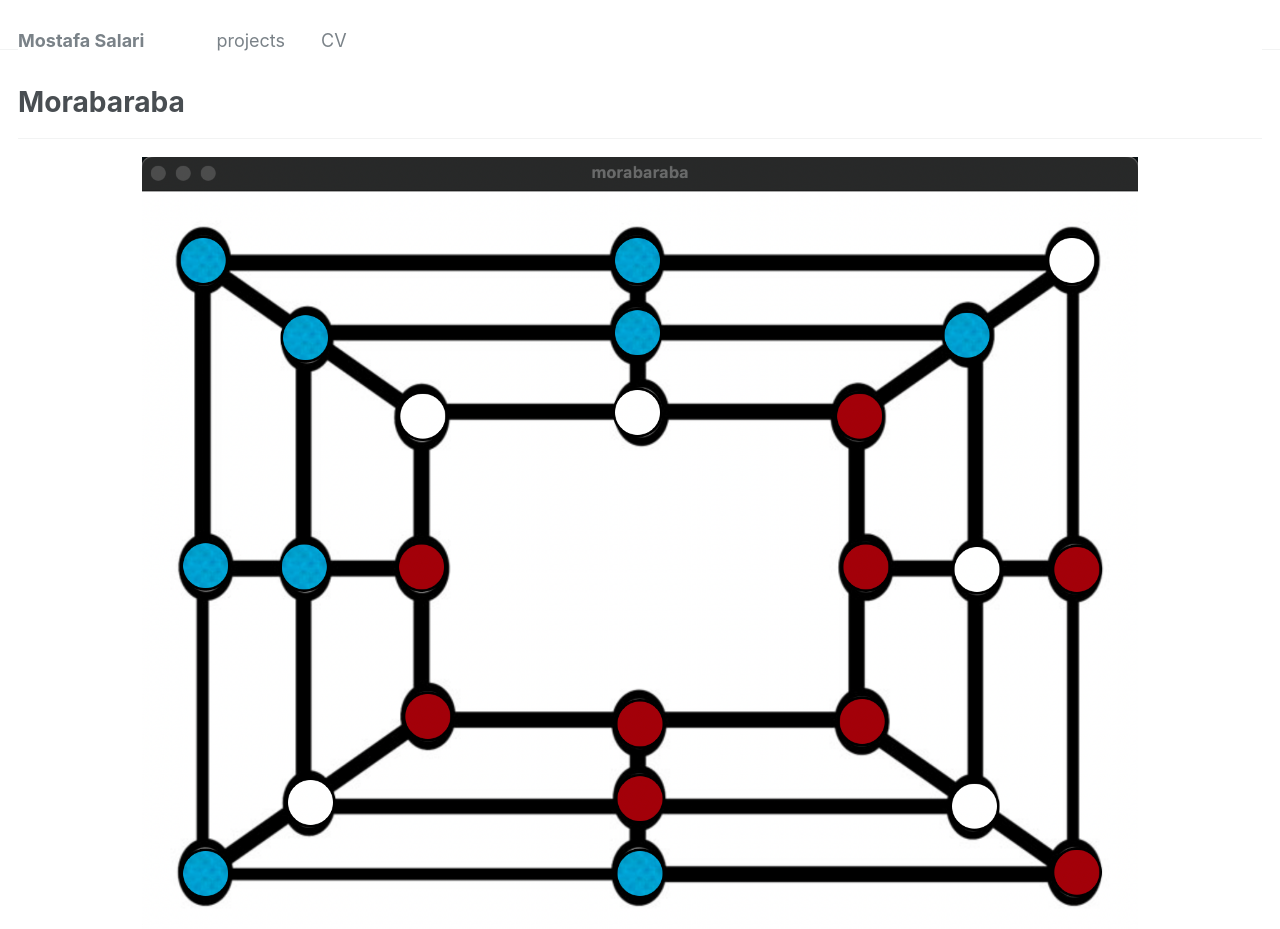
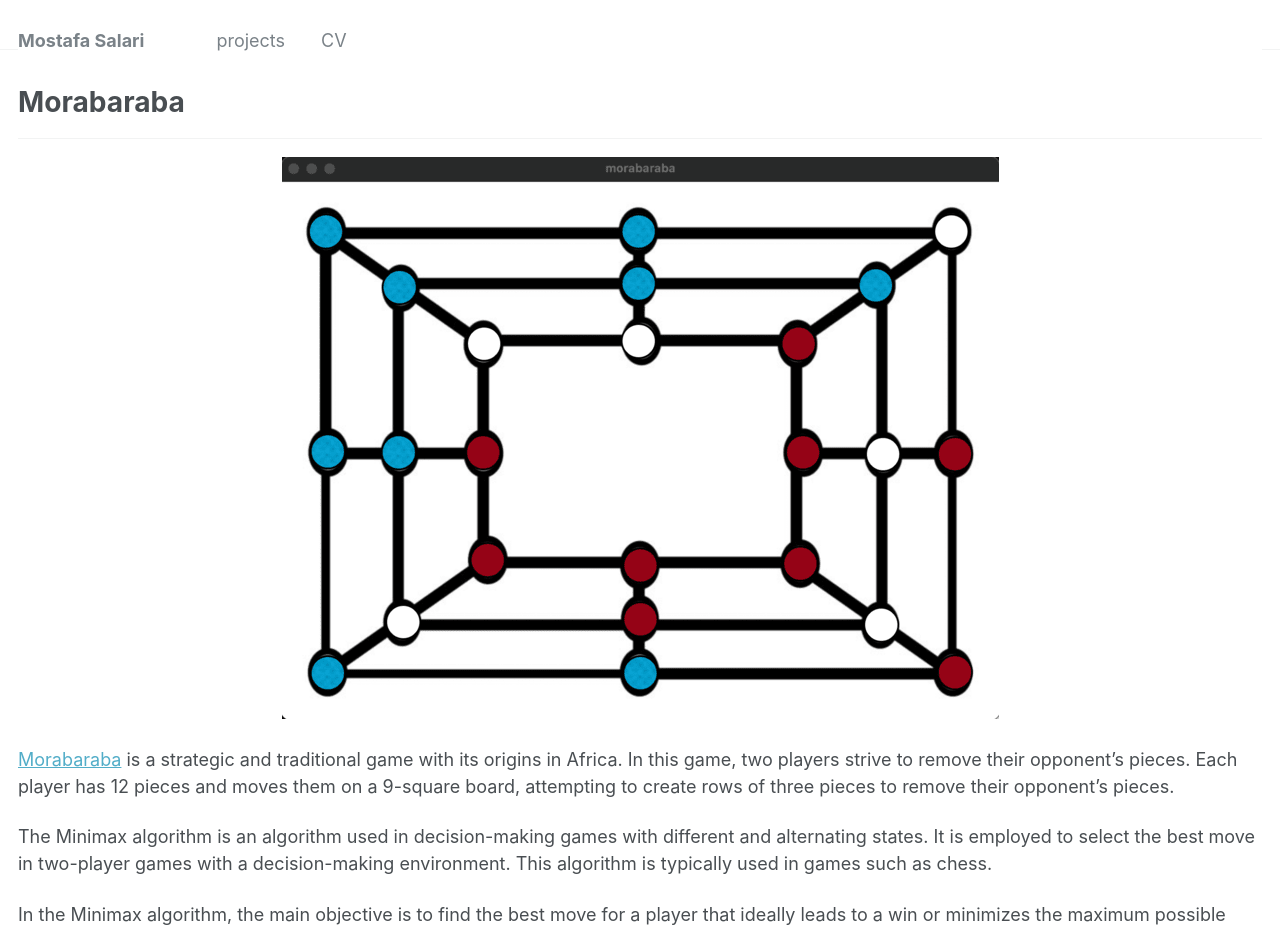
Before and after one commit to mostafasalarikhaniki/mostafasalarikhaniki.github.io, a Jekyll site: the page built from _pages/projects/morabaraba.md, in a window 1280 px wide and 1400 px high. Shown: the top 929 px of the window. Built offline with Jekyll 4.4.1, drawn with Linux system fonts in a browser that asks for light colours; some of the changed text lies outside the part shown.

Commit message:
fix morabaraba page

```diff
--- a/_config.yml
+++ b/_config.yml
@@ -10,7 +10,7 @@ locale                   : "en-US"
 title                    : "Mostafa Salari"
 title_separator          : "-"
 name                     : &name "Mostafa Salari Khaniki"
-description              : &description "Electronic engineer student"
+description              : &description "Bachelor of Computer Science"
 url                      : https://mostafasalarikhaniki.github.io # the base hostname & protocol for your site e.g. "https://mmistakes.github.io"
 baseurl                  : "" # the subpath of your site, e.g. "/blog"
 repository               : "mostafasalarikhaniki/mostafasalarikhaniki.github.io"
--- a/_pages/projects/morabaraba.md
+++ b/_pages/projects/morabaraba.md
@@ -16,8 +16,8 @@ author_profile: false
         width: 100%;
     }
     img.two {
-        height: 80%;
-        width: 80%;
+        height: 720;
+        width: 562;
     }
     * {
         box-sizing: border-box;
@@ -41,5 +41,25 @@ author_profile: false
         <br>
     </center>
 </body>
+</html>
 
-</html>
+[Morabaraba](https://en.wikipedia.org/wiki/Morabaraba) is a strategic and traditional game with its origins in Africa. In this game, two players strive to remove their opponent's pieces. Each player has 12 pieces and moves them on a 9-square board, attempting to create rows of three pieces to remove their opponent's pieces.
+
+The Minimax algorithm is an algorithm used in decision-making games with different and alternating states. It is employed to select the best move in two-player games with a decision-making environment. This algorithm is typically used in games such as chess.
+
+In the Minimax algorithm, the main objective is to find the best move for a player that ideally leads to a win or minimizes the maximum possible damage. The Minimax algorithm achieves this by exploring all possible game states and finding the best move through this process.
+
+My main goal in this project has been to implement the Morabaraba game with an intelligent AI opponent. Using the Minimax algorithm, the AI opponent can anticipate the best moves of the player and choose a move that creates the worst possible conditions for the player. This makes the game challenging and engaging for the player.
+
+If you truly want to create a game that people will want to play, I recommend using commercial engines like Unity or Unreal. These engines will greatly enhance your game and make your work easier. However, since my goal wasn't that and I wanted a bit more challenge, I decided to build the game solely using the PyQt5 library and develop its components and algorithms myself.
+
+<center>
+<video controls autoplay="autoplay" loop="true" controls muted>
+  <source src="/files/morabaraba/gamepaly-movie.mp4" type="video/mp4">
+</video>
+</center>
+
+
+In conclusion, I'm very happy with how this project turned out and I had a lot of fun making it.
+
+[Link to source code on GitHub.](https://github.com/m-salari/Morabaraba/)
```
Also changed, not shown: files/morabaraba/gameplay-1.png, 3 other files.
